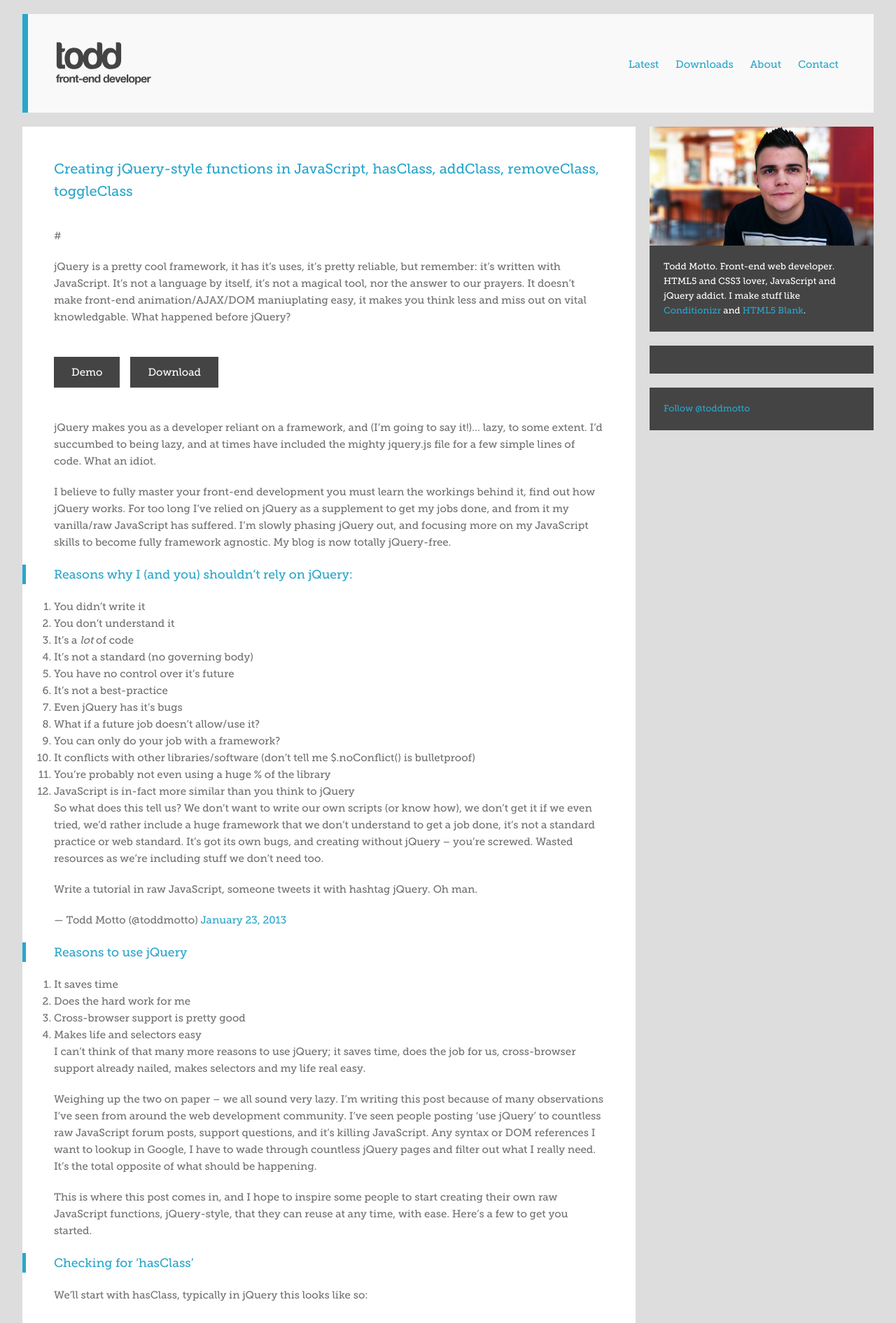
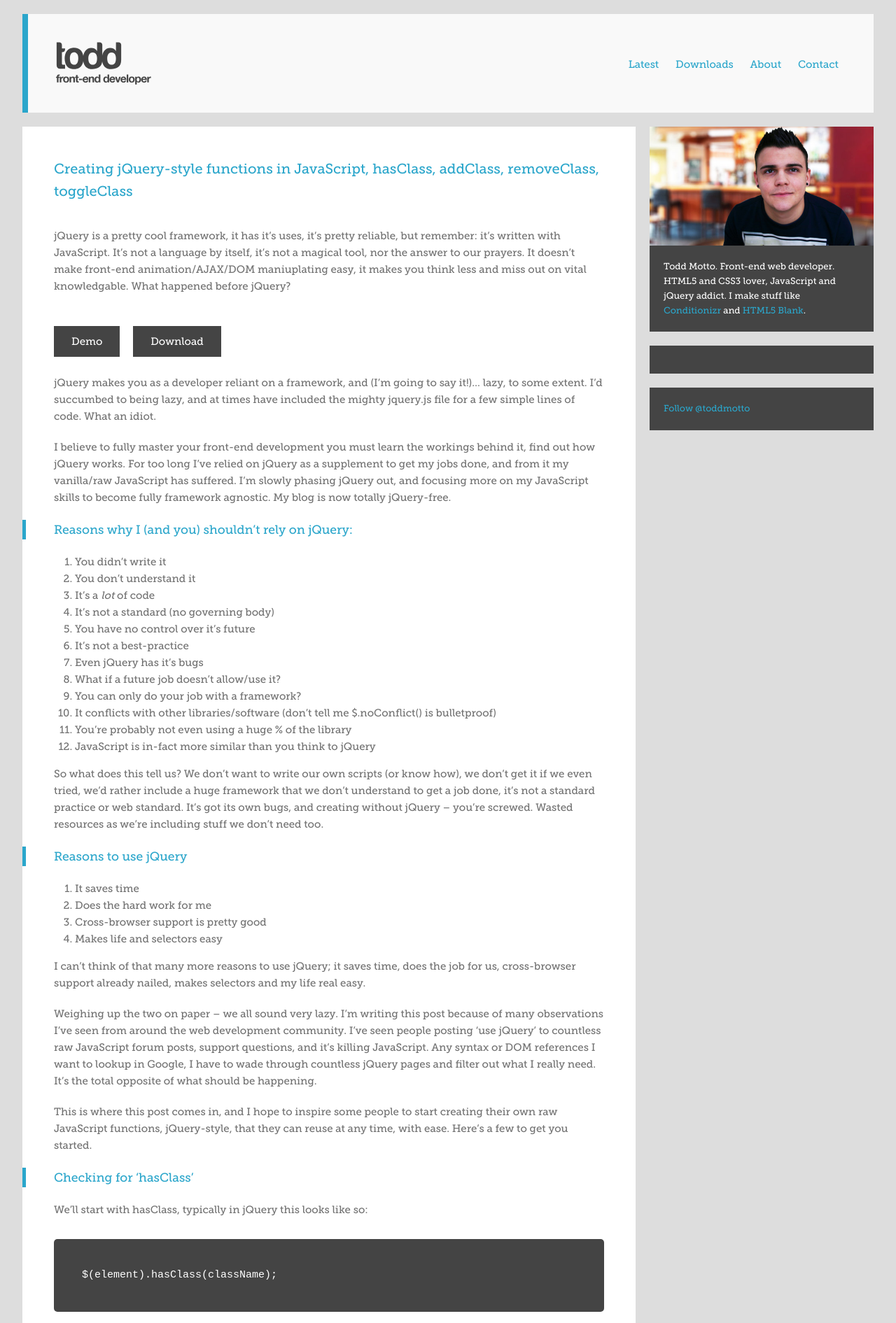
Before and after one commit to lechoo/toddmotto.github.com, a Jekyll site: the page built from _posts/2013-02-02-creating-jquery-style-functions-in-javascript-hasclass-addclass-removeclass-toggleclass.md, in a window 1280 px wide. Shown: the top 1891 px of the page at 70% size. Built offline with Jekyll 4.4.1, drawn with Linux system fonts in a browser that asks for light colours; Markdown is read by kramdown in place of the engine named in the settings; comment, search, counter and statistics services are not loaded.

Commit message:
Downloads

```diff
--- a/_posts/2013-02-02-creating-jquery-style-functions-in-javascript-hasclass-addclass-removeclass-toggleclass.md
+++ b/_posts/2013-02-02-creating-jquery-style-functions-in-javascript-hasclass-addclass-removeclass-toggleclass.md
@@ -1,21 +1,18 @@
 ---
-title: >
-  Creating jQuery-style functions in JavaScript, hasClass, addClass, removeClass,
-  toggleClass
+title: Creating jQuery-style functions in JavaScript, hasClass, addClass, removeClass, toggleClass
 author: Todd Motto
 layout: post
 permalink: /creating-jquery-style-functions-in-javascript-hasclass-addclass-removeclass-toggleclass
 ---
-#
 
 jQuery is a pretty cool framework, it has it’s uses, it’s pretty reliable, but remember: it’s written with JavaScript. It’s not a language by itself, it’s not a magical tool, nor the answer to our prayers. It doesn’t make front-end animation/AJAX/DOM maniuplating easy, it makes you think less and miss out on vital knowledgable. What happened before jQuery?
 
-[Demo][1][Download][2]
+<div class="download-box">
+	<a href="//toddmotto.com/labs/reusable-js" onclick="_gaq.push(['_trackEvent', 'Click', 'Demo Reusable JS, 'Reusable JS Demo']);">Demo</a>
+	<a href="//toddmotto.com/labs/reusable-js/reusable-js.zip" onclick="_gaq.push(['_trackEvent', 'Click', 'Download Reusable JS, 'Reusable JS Download']);">Download</a>
+</div>
 
 jQuery makes you as a developer reliant on a framework, and (I’m going to say it!)… lazy, to some extent. I’d succumbed to being lazy, and at times have included the mighty jquery.js file for a few simple lines of code. What an idiot.
-
- [1]: //toddmotto.com/labs/reusable-js
- [2]: //toddmotto.com/zipball.php?file=reusable-js
 
 I believe to fully master your front-end development you must learn the workings behind it, find out how jQuery works. For too long I’ve relied on jQuery as a supplement to get my jobs done, and from it my vanilla/raw JavaScript has suffered. I’m slowly phasing jQuery out, and focusing more on my JavaScript skills to become fully framework agnostic. My blog is now totally jQuery-free.
 
@@ -35,12 +32,6 @@
 12. JavaScript is in-fact more similar than you think to jQuery
 
 So what does this tell us? We don’t want to write our own scripts (or know how), we don’t get it if we even tried, we’d rather include a huge framework that we don’t understand to get a job done, it’s not a standard practice or web standard. It’s got its own bugs, and creating without jQuery – you’re screwed. Wasted resources as we’re including stuff we don’t need too.
-
-> Write a tutorial in raw JavaScript, someone tweets it with hashtag jQuery. Oh man.
->
-> — Todd Motto (@toddmotto) [January 23, 2013][3]
-
- [3]: //twitter.com/toddmotto/status/294030356619870208
 
 ### Reasons to use jQuery
 
@@ -179,4 +170,7 @@
 
 The possibilities are endless for what you decide to create.
 
-[Demo][1][Download][2]
+<div class="download-box">
+	<a href="//toddmotto.com/labs/reusable-js" onclick="_gaq.push(['_trackEvent', 'Click', 'Demo Reusable JS, 'Reusable JS Demo']);">Demo</a>
+	<a href="//toddmotto.com/labs/reusable-js/reusable-js.zip" onclick="_gaq.push(['_trackEvent', 'Click', 'Download Reusable JS, 'Reusable JS Download']);">Download</a>
+</div>
--- a/style.css
+++ b/style.css
@@ -121,6 +121,9 @@
 	background:#FFF;
 	padding:45px;
 	margin:0 340px 0 0;
+}
+.full-post ol {
+	margin:0 0 15px 30px;
 }
 .full-title {
 	color:#2BA6CB;
```
